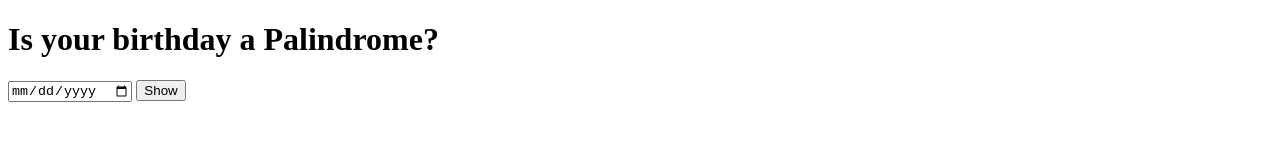
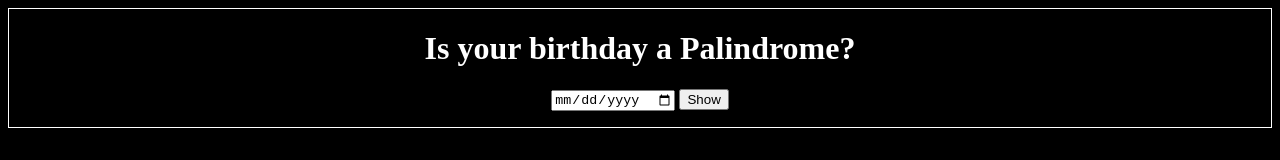
Before and after one commit to procrastinatedbread/mark-13, a plain HTML site: page index.html in a window 1280 px wide. Drawn offline with Linux system fonts and the light colour scheme.

Commit message:
updated css

```diff
--- a/index.html
+++ b/index.html
@@ -5,13 +5,15 @@
     <meta http-equiv="X-UA-Compatible" content="IE=edge" />
     <meta name="viewport" content="width=device-width, initial-scale=1.0" />
     <title>Palindrome birthday</title>
-    <link rel="stylesheet" href="style.css" />
+    <link rel="stylesheet" href="./style.css" />
   </head>
   <body>
-    <h1>Is your birthday a Palindrome?</h1>
-    <input type="date" id="bday-input" />
-    <button id="show-btn">Show</button>
-    <p id="result"></p>
+    <div class="container">
+      <h1>Is your birthday a Palindrome?</h1>
+      <input type="date" id="bday-input" />
+      <button id="show-btn">Show</button>
+      <p id="result"></p>
+    </div>
 
     <script src="script.js"></script>
   </body>
--- a/style.css
+++ b/style.css
@@ -0,0 +1,10 @@
+body {
+  background-color: black;
+  color: white;
+}
+
+.container {
+  display: block;
+  border: 1px solid white;
+  text-align: center;
+}
```
